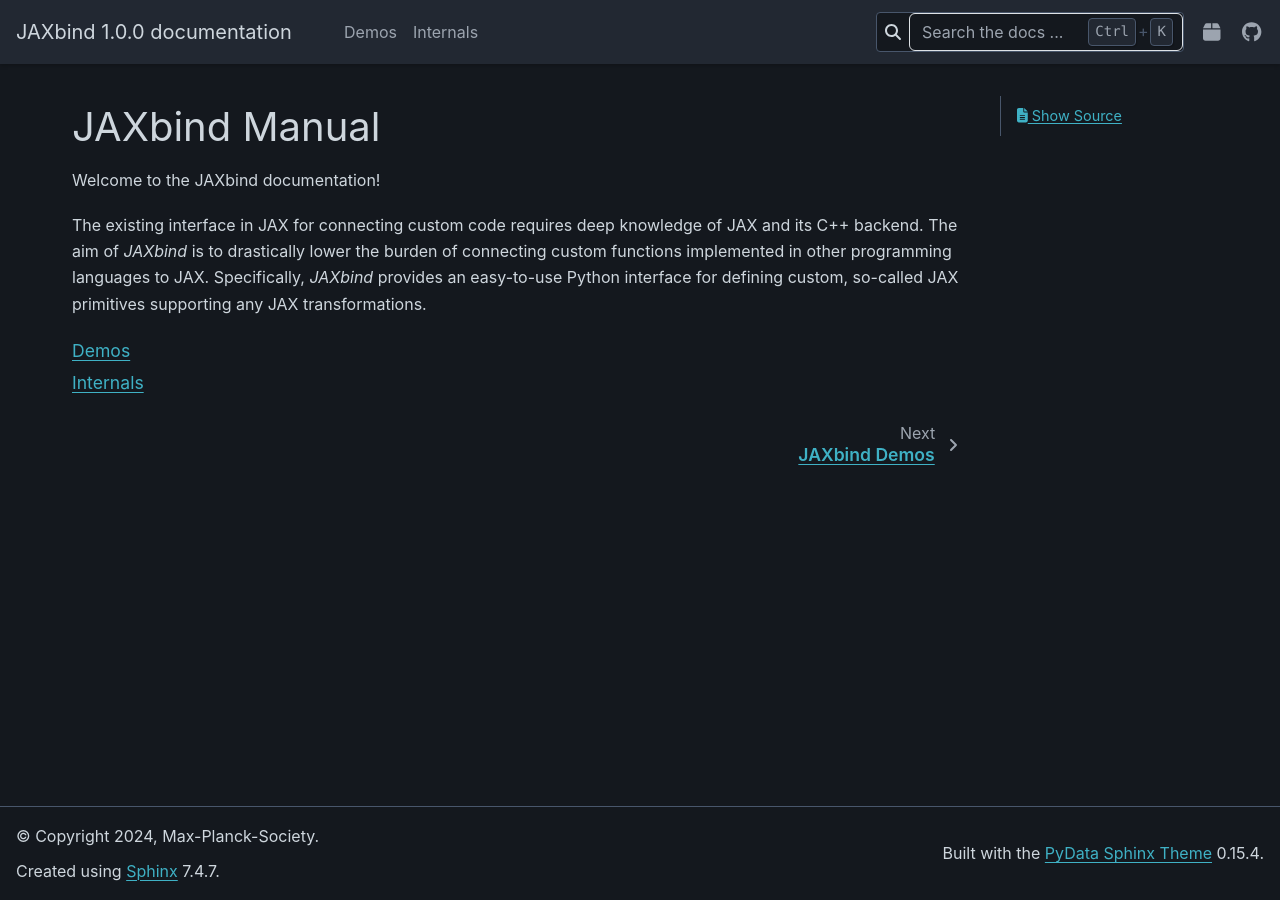
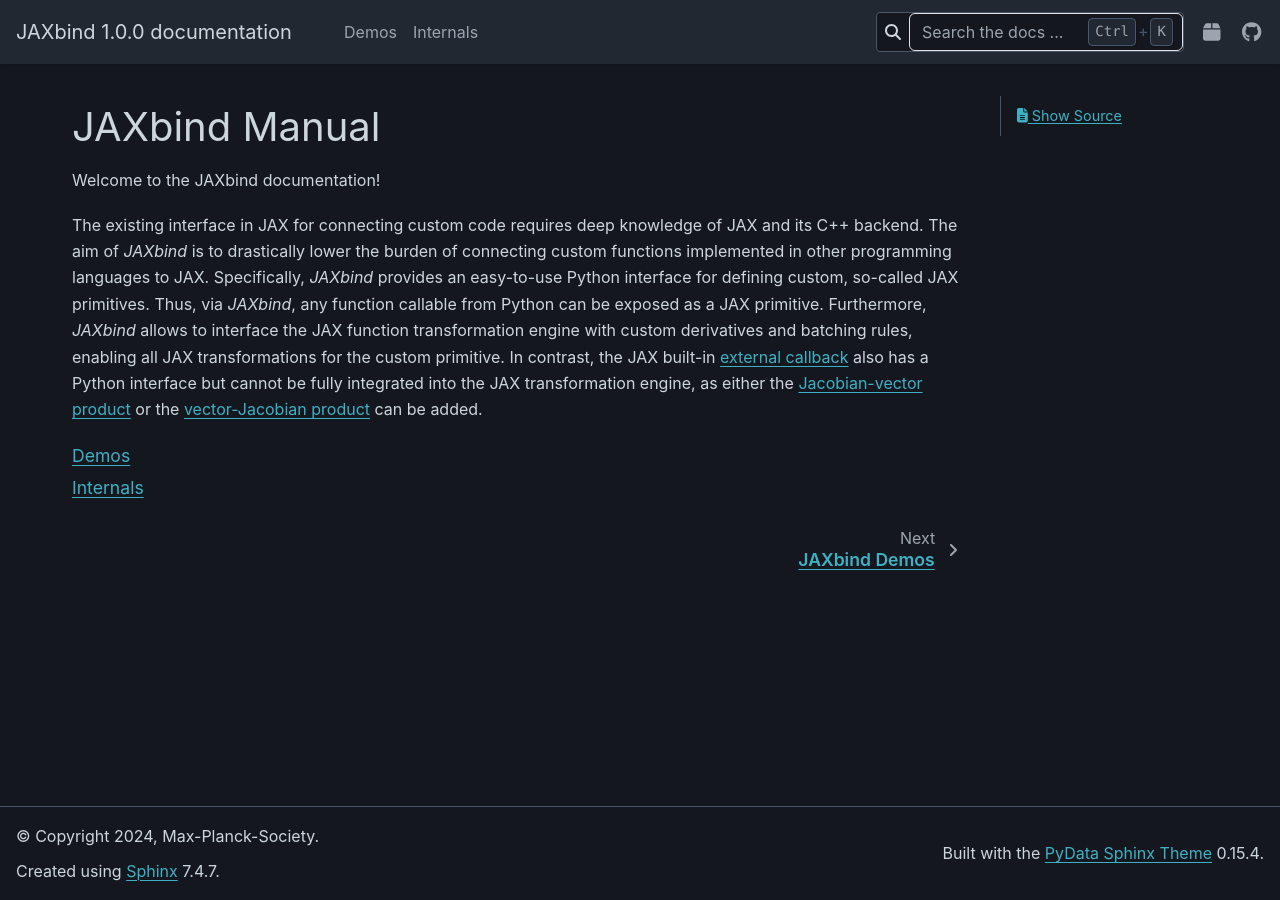
Before and after one commit to NIFTy-PPL/JAXbind, a Sphinx documentation site: the page built from docs/source/index.rst, in a window 1280 px wide. Built offline with Sphinx 7.4.7 and the PyData theme 0.15.4, drawn with Linux system fonts in a browser that asks for light colours; formulas are drawn with MathJax 3; pages that are not in the unit, such as notebooks, are missing from menus.

Commit message:
explicitly state usecase of JAXbind in comparison to external callback

```diff
--- a/docs/source/index.rst
+++ b/docs/source/index.rst
@@ -5,7 +5,11 @@
 
 The existing interface in JAX for connecting custom code requires deep knowledge of JAX and its C++ backend.
 The aim of `JAXbind` is to drastically lower the burden of connecting custom functions implemented in other programming languages to JAX.
-Specifically, `JAXbind` provides an easy-to-use Python interface for defining custom, so-called JAX primitives supporting any JAX transformations.
+Specifically, `JAXbind` provides an easy-to-use Python interface for defining custom, so-called JAX primitives.
+Thus, via `JAXbind`, any function callable from Python can be exposed as a JAX primitive.
+Furthermore, `JAXbind` allows to interface the JAX function transformation engine with custom derivatives and batching rules, enabling all JAX transformations for the custom primitive.
+In contrast, the JAX built-in `external callback <https://jax.readthedocs.io/en/latest/notebooks/external_callbacks.html>`_ also has a Python interface but cannot be fully integrated into the JAX transformation engine, as either the
+`Jacobian-vector product <https://jax.readthedocs.io/en/latest/_autosummary/jax.custom_jvp.html>`_ or the `vector-Jacobian product <https://jax.readthedocs.io/en/latest/_autosummary/jax.custom_vjp.html>`_ can be added.
 
 .. toctree::
    :maxdepth: 1
```
Also changed, not shown: README.md (+4 -1 lines).
